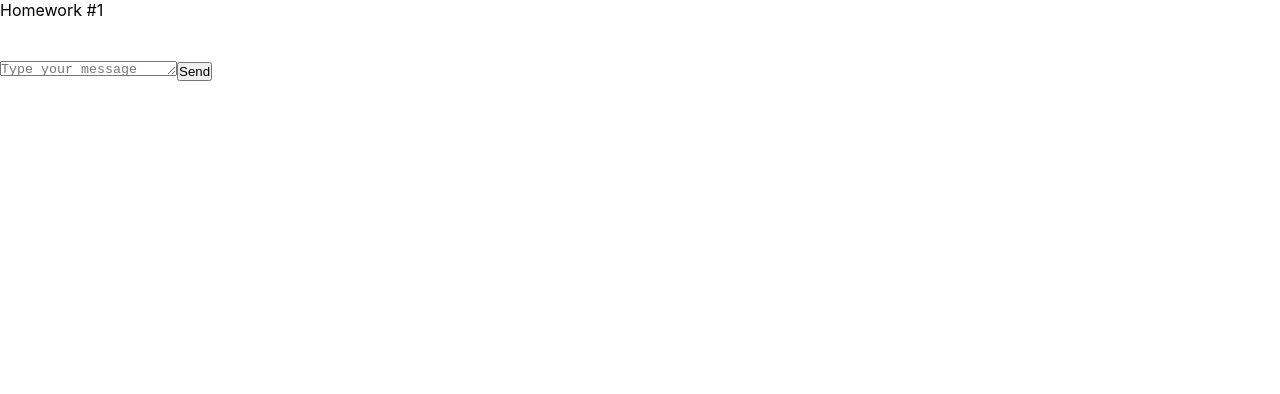
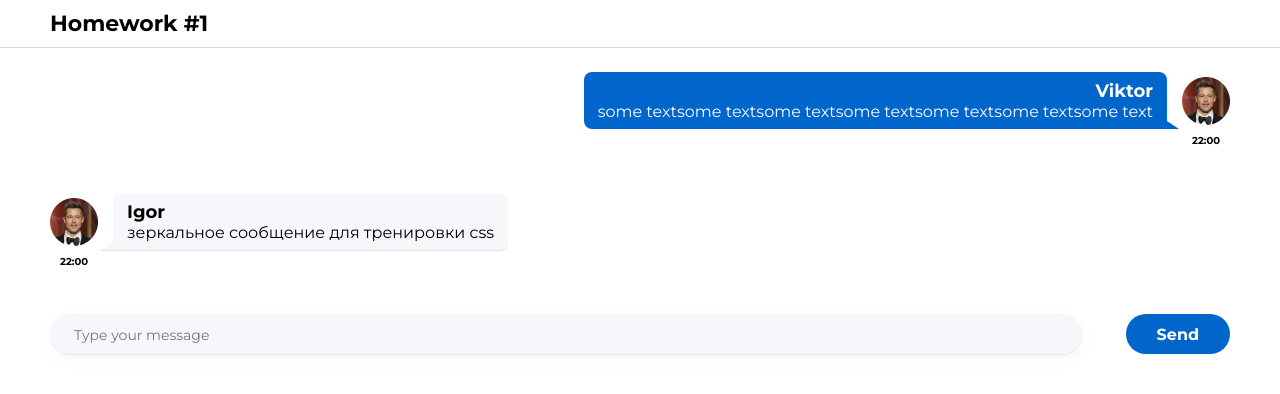
Before and after one commit to arslanbekast/homework_sprint_2, a React (Create React App) app: page / in a window 1280 px wide. Shown: the top 394 px of the page. Built offline with nearby package versions, Linux system fonts and the light colour scheme.

Commit message:
Completed the first homework of the second sprint

```diff
--- a/src/index.css
+++ b/src/index.css
@@ -1,3 +1,5 @@
+@import url('https://fonts.googleapis.com/css2?family=DM+Sans:opsz,wght@9..40,400;9..40,500;9..40,700&family=Montserrat:wght@100;400;500;700&family=Poppins:wght@300;400;500;600;700&display=swap');
+
 * {
     margin: 0;
     padding: 0;
--- a/src/s1-main/App.module.css
+++ b/src/s1-main/App.module.css
@@ -3,9 +3,16 @@
 }
 
 .hw {
-
+    padding: 24px 50px 32px 50px;
 }
 
 .hwTitle {
-
+    padding: 10px 50px;
+    border-bottom: 1px solid #D9D9D9;
+    color: #000;
+    font-family: Montserrat;
+    font-size: 22px;
+    font-style: normal;
+    font-weight: 600;
+    line-height: normal;
 }
--- a/src/s2-homeworks/hw01/HW1.tsx
+++ b/src/s2-homeworks/hw01/HW1.tsx
@@ -12,16 +12,27 @@ import avatar from './avatar.png'
 * 4 - выполнить пункты 2, 3 в файле FriendMessage.tsx
 * 5 - сделать стили в соответствии с дизайном
 * */
-
+type UserType = {
+    avatar: string
+    name: string
+}
+type InMessageType = {
+    text: string
+    time: string
+}
 // нужно создать правильный тип вместо any
-export type MessageType = any
+export type MessageType = {
+    id: number
+    user: UserType
+    message: InMessageType
+}
 
 // структуру объекта не менять
 export const message0: MessageType = {
     id: 0,
     user: {
         avatar: avatar, // можно менять
-        name: 'Some Name',  // можно менять
+        name: 'Viktor',  // можно менять
     },
     message: {
         text: 'some textsome textsome textsome textsome textsome textsome text', // можно менять
@@ -32,7 +43,7 @@ export const friendMessage0: MessageType = {
     id: 100,
     user: {
         avatar: avatar, // можно менять
-        name: 'Friend Name', // можно менять
+        name: 'Igor', // можно менять
     },
     message: {
         text: 'зеркальное сообщение для тренировки css', // можно менять
--- a/src/s2-homeworks/hw01/friend-message/FriendMessage.module.css
+++ b/src/s2-homeworks/hw01/friend-message/FriendMessage.module.css
@@ -1,31 +1,66 @@
 .friendMessage {
-
+    margin-bottom: 46px;
+    display: flex;
+    align-items: flex-start;
+    flex-direction: column;
 }
 
 .friendImageAndText {
-
+    display: flex;
+    align-items: center;
+    margin-bottom: 5px;
+    gap: 15px;
 }
 
 .friendImageAndText img {
-
+    width: 48px;
+    height: 48px;
 }
 
 .friendText {
-
+    position: relative;
+    background-color: #F5F7FB;
+    padding: 8px 14px;
+    border-radius: 8px 8px 8px 0;
+    box-shadow: 0px 1px 0 0px #33333324;
 }
 
 .friendText:after {
-
+    content: '';
+    display: block;
+    position: absolute;
+    border-left: 12px solid transparent;
+    border-bottom: 8px solid #F5F7FB;
+    left: -12px;
+    bottom: 0;
+    box-shadow: 0px 1px 0 0px #33333324;
 }
 
 .friendName {
-
+    color: #000;
+    font-family: Montserrat;
+    font-size: 18px;
+    font-style: normal;
+    font-weight: 600;
+    line-height: normal;
 }
 
 .friendMessageText {
-
+    color: #000;
+    font-family: Montserrat;
+    font-size: 16px;
+    font-style: normal;
+    font-weight: 400;
+    line-height: normal;
 }
 
 .friendTime {
-
+    width: 48px;
+    text-align: center;
+    color: #000;
+    font-family: Montserrat;
+    font-size: 10px;
+    font-style: normal;
+    font-weight: 600;
+    line-height: normal;
 }
--- a/src/s2-homeworks/hw01/friend-message/FriendMessage.tsx
+++ b/src/s2-homeworks/hw01/friend-message/FriendMessage.tsx
@@ -1,8 +1,13 @@
 import React from 'react'
 import s from './FriendMessage.module.css'
+import {MessageType} from "../HW1";
+
+type FriendMessagePropsType = {
+    message: MessageType
+}
 
 // создать тип вместо any и отобразить приходящие данные
-const FriendMessage = (props: any) => {
+const FriendMessage = (props: FriendMessagePropsType) => {
     return (
         <div
             id={'hw1-friend-message-' + props.message.id}
@@ -11,9 +16,7 @@ const FriendMessage = (props: any) => {
             <div className={s.friendImageAndText}>
                 <img
                     id={'hw1-friend-avatar-' + props.message.id}
-                    // создаёт студент
-
-                    //
+                    src={props.message.user.avatar}
                 />
                 <div className={s.friendText}>
                     <div
@@ -21,16 +24,14 @@ const FriendMessage = (props: any) => {
                         className={s.friendName}
                     >
                         {/*создаёт студент*/}
-
+                        {props.message.user.name}
                         {/**/}
                     </div>
                     <pre
                         id={'hw1-friend-text-' + props.message.id}
                         className={s.friendMessageText}
                     >
-                        {/*создаёт студент*/}
-
-                        {/**/}
+                        {props.message.message.text}
                     </pre>
                 </div>
             </div>
@@ -39,7 +40,7 @@ const FriendMessage = (props: any) => {
                 className={s.friendTime}
             >
                 {/*создаёт студент*/}
-
+                {props.message.message.time}
                 {/**/}
             </div>
         </div>
--- a/src/s2-homeworks/hw01/message-sender/MessageSender.module.css
+++ b/src/s2-homeworks/hw01/message-sender/MessageSender.module.css
@@ -1,18 +1,49 @@
 .sendForm {
-
+    display: flex;
+    justify-content: flex-start;
+    align-items: center;
+    gap: 44px;
 }
 
 .textarea {
+    width: 100%;
+    height: 40px;
+    padding: 12px 24px;
+    border: none;
+    outline: none;
+    resize: none;
+    color: rgba(0, 0, 0, 0.60);
+    font-family: Montserrat;
+    font-size: 14px;
+    font-style: normal;
+    font-weight: 400;
+    line-height: normal;
+    border-radius: 20px;
+    background: #F5F7FB;
+    box-shadow: 0px 1px 2px 0px rgba(29, 33, 38, 0.10), 0px 5px 20px 0px rgba(29, 33, 38, 0.03);
 
 }
 
 .button {
-
+    width: 120px;
+    height: 40px;
+    border: none;
+    outline: none;
+    border-radius: 20px;
+    background: #06C;
+    color: #FFF;
+    font-family: Montserrat;
+    font-size: 16px;
+    font-style: normal;
+    font-weight: 600;
+    line-height: normal;
+    transition: .2s;
 }
 
 .button:hover {
-
+    cursor: pointer;
+    box-shadow: 0 0 2px #00356c;
 }
 .button:active {
-
+    box-shadow: none;
 }
--- a/src/s2-homeworks/hw01/message/Message.module.css
+++ b/src/s2-homeworks/hw01/message/Message.module.css
@@ -1,31 +1,66 @@
 .message {
-
+    margin-bottom: 46px;
+    display: flex;
+    align-items: flex-end;
+    flex-direction: column;
 }
 
 .imageAndText {
-
+    display: flex;
+    flex-direction: row-reverse;
+    align-items: center;
+    margin-bottom: 5px;
+    gap: 15px;
 }
 
 .imageAndText img {
-
+    width: 48px;
+    height: 48px;
 }
 
 .text {
-
+    position: relative;
+    background-color: #06C;
+    padding: 8px 14px;
+    border-radius: 8px 8px 0 8px;
 }
 
 .text:after {
-
+    content: '';
+    display: block;
+    position: absolute;
+    border-right: 12px solid transparent;
+    border-bottom: 8px solid #06C;
+    right: -12px;
+    bottom: 0;
 }
 
 .name {
-
+    color: #FFF;
+    font-family: Montserrat;
+    font-size: 18px;
+    font-style: normal;
+    font-weight: 600;
+    line-height: normal;
+    text-align: right;
 }
 
 .messageText {
-
+    color: #FFF;
+    font-family: Montserrat;
+    font-size: 16px;
+    font-style: normal;
+    font-weight: 400;
+    line-height: normal;
 }
 
 .time {
-
+    width: 48px;
+    text-align: center;
+    color: #000;
+    font-family: Montserrat;
+    font-size: 10px;
+    font-style: normal;
+    font-weight: 600;
+    line-height: normal;
 }
--- a/src/s2-homeworks/hw01/message/Message.tsx
+++ b/src/s2-homeworks/hw01/message/Message.tsx
@@ -1,8 +1,11 @@
 import React from 'react'
 import s from './Message.module.css'
+import {MessageType} from "../HW1";
 
 // нужно создать правильный тип вместо any
-export type MessagePropsType = any
+export type MessagePropsType = {
+    message: MessageType
+}
 
 // нужно отобразить приходящие данные
 const Message = (props: MessagePropsType) => {
@@ -12,25 +15,25 @@ const Message = (props: MessagePropsType) => {
                 <img
                     id={'hw1-avatar-' + props.message.id}
                     // создаёт студент
-
+                    src={props.message.user.avatar}
                     //
                 />
                 <div className={s.text}>
                     <div id={'hw1-name-' + props.message.id} className={s.name}>
                         {/*создаёт студент*/}
-
+                        {props.message.user.name}
                         {/**/}
                     </div>
                     <pre id={'hw1-text-' + props.message.id} className={s.messageText}>
                         {/*создаёт студент*/}
-
+                        {props.message.message.text}
                         {/**/}
                     </pre>
                 </div>
             </div>
             <div id={'hw1-time-' + props.message.id} className={s.time}>
                 {/*создаёт студент*/}
-
+                {props.message.message.time}
                 {/**/}
             </div>
         </div>
```
